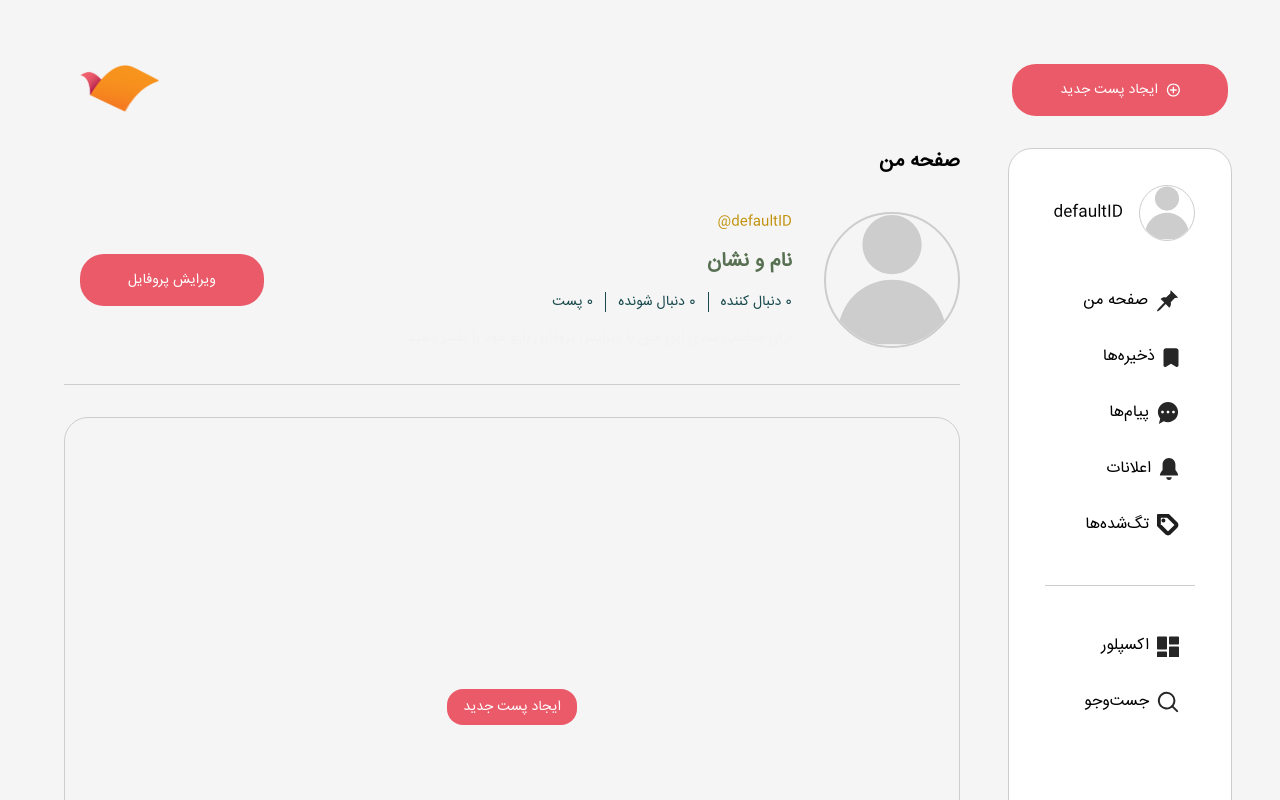
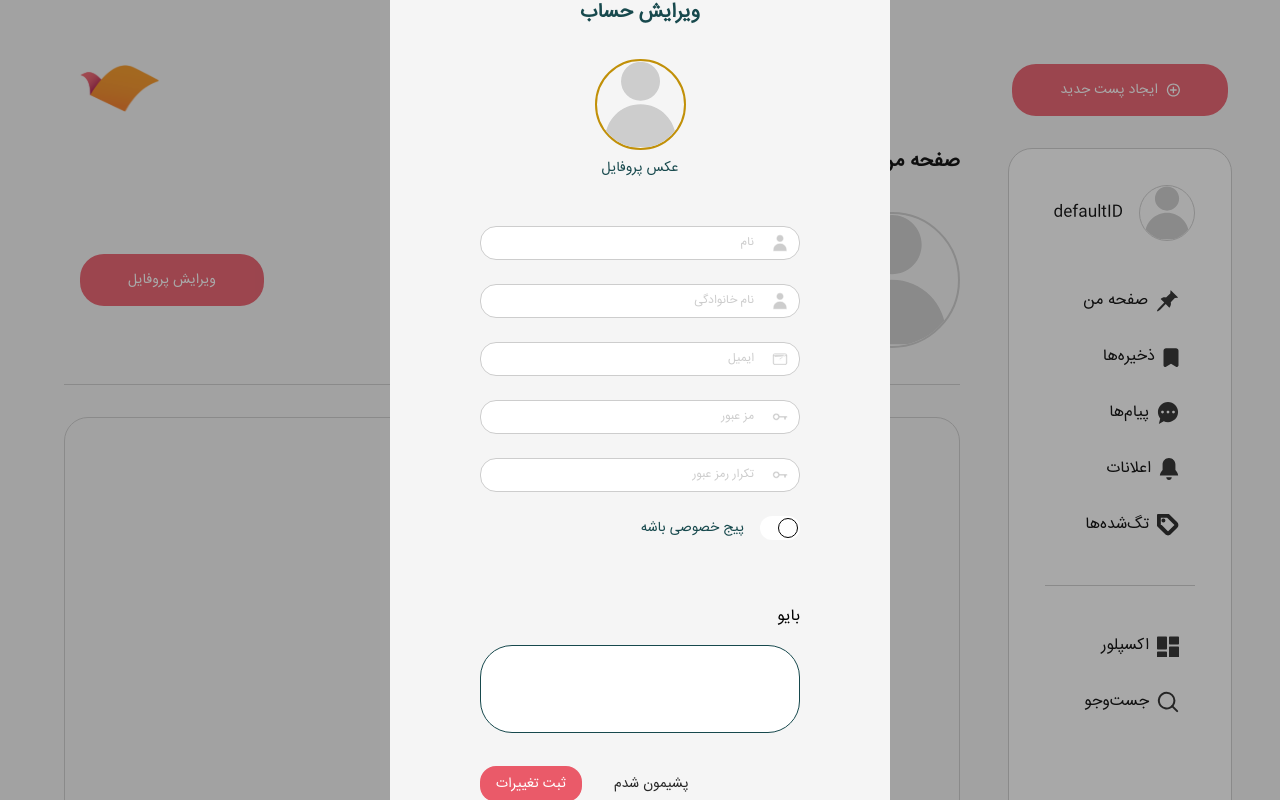
Before and after one commit to Arefe-Ehyaee/Collegegram, a React (Create React App) app in the folder cg-react/: page /userprofile in a window 1280 px wide. Both pictures are taken after a click on the button "ویرایش پروفایل". Shown: the top 800 px of the page. Built offline with nearby package versions, Linux system fonts and the light colour scheme.

Commit message:
Resolve "Edit Profile Modal"

```diff
--- a/cg-react/src/components/ButtonComponentH52.tsx
+++ b/cg-react/src/components/ButtonComponentH52.tsx
@@ -4,7 +4,7 @@ interface ButtonProps {
   text?: string;
   iconsrc?: string;
   styling?: string;
-  handleOnClick?:React.FC
+  handleOnClick?:()=>void
 
 }
 const CustomButtonH52 = ({ text, iconsrc, styling,handleOnClick }:ButtonProps) => {
--- /dev/null
+++ b/cg-react/src/components/EditProfileModal.tsx
@@ -0,0 +1,141 @@
+import React from "react";
+import TextInputComponent from "./TextInputComponent";
+import usericon from "../assets/icons/user.svg";
+import GmailSvg from "../assets/icons/gmail.svg";
+import key from "../assets/icons/key.svg";
+import { useForm } from "react-hook-form";
+import { zodResolver } from "@hookform/resolvers/zod";
+import { z } from "zod";
+import CustomButtonH36 from "./ButtonComponentH36";
+import ToggleSwitch from "./ToggleButton";
+
+const EditProfileSchema = z
+  .object({
+    name: z.string().min(3, { message: "نام باید حداقل 3 کاراکتر باشد" }),
+    surname: z
+      .string()
+      .min(3, { message: "نام خانوادگی باید حداقل 3 کاراکتر باشد" }),
+    email: z.string().email({ message: "ایمیل نامعتبر است" }),
+    password: z
+      .string({ required_error: "رمز عبور مورد نیاز است" })
+      .min(5, { message: "رمز عبور باید حداقل 5 کاراکتر باشد" }),
+    confirmPassword: z
+      .string({ required_error: "رمز عبور مورد نیاز است" })
+      .min(5, { message: "رمز عبور باید حداقل 5 کاراکتر باشد" }),
+  })
+  .superRefine(({ confirmPassword, password }, ctx) => {
+    if (confirmPassword !== password) {
+      ctx.addIssue({
+        code: "custom",
+        message: "پسورد‌ها باید یکسان باشند",
+        path: ["confirmPassword"],
+      });
+    }
+  });
+
+interface ModalProps {
+  closeModal: Function;
+  profileImage: string;
+}
+interface ProfileFormProps {
+  name: string;
+  surname: string;
+  password: string;
+  email: string;
+  bio: string;
+  confirmPassword: string;
+}
+
+const EditProfileModal = ({ closeModal, profileImage }: ModalProps) => {
+  const {
+    register,
+    handleSubmit,
+    formState: { errors },
+  } = useForm<ProfileFormProps>({
+    resolver: zodResolver(EditProfileSchema),
+  });
+
+  const onSubmit = (data: ProfileFormProps) => {
+    console.log(data);
+    closeModal()
+  };
+
+
+
+  return (
+    <div className="fixed inset-0 flex flex-col items-center justify-center bg-siah/40">
+      <div className="flex w-[500px] flex-col items-center justify-center rounded-3xl border-khakeshtari-400 bg-khakeshtari-100">
+        <div className="px-[90px] py-[64px] flex flex-col items-center">
+        <h2 className="pb-8 font-bold text-sabz-400 text-xl">ویرایش حساب</h2>
+        <img
+          src={profileImage}
+          alt="profile image edit/upload"
+          className="h-[91px] w-[91px] rounded-full border-2 border-tala"
+        />
+        <h3 className="pt-2 mb-12 text-sabz-200 text-sm">عکس پروفایل</h3>
+        <form onSubmit={handleSubmit(onSubmit)} className="space-y-6">
+          <TextInputComponent
+          styling="pr-[30px]"
+            type="text"
+            name="name"
+            placeholder="نام"
+            iconsrc={usericon}
+            register={register}
+            error={errors.name?.message}
+          ></TextInputComponent>
+          <TextInputComponent
+          styling="pr-[30px]"
+            type="text"
+            name="surname"
+            placeholder="نام خانوادگی"
+            iconsrc={usericon}
+            register={register}
+            error={errors.surname?.message}
+          ></TextInputComponent>
+          <TextInputComponent
+          styling="pr-[30px]"
+            type="email"
+            name="email"
+            placeholder="ایمیل"
+            iconsrc={GmailSvg}
+            register={register}
+            error={errors.email?.message}
+          ></TextInputComponent>
+          <TextInputComponent
+          styling="pr-[30px]"
+            type="password"
+            name="password"
+            placeholder="ٰمز عبور"
+            iconsrc={key}
+            register={register}
+          ></TextInputComponent>
+          <TextInputComponent
+          styling="pr-[30px]"
+            type="password"
+            name="confirmPassword"
+            placeholder="تکرار رمز عبور"
+            iconsrc={key}
+            register={register}
+            error={errors.confirmPassword?.message}
+          ></TextInputComponent>
+          <ToggleSwitch label="پیج خصوصی باشه"></ToggleSwitch>
+          <div>
+          <label className="block !pt-8 !pb-4" >بایو</label>
+          <textarea
+            name="bio"
+            id="bio"
+            className="h-[88px] w-[320px] resize-none rounded-[32px] border border-sabz-200 p-4"
+          ></textarea>
+          </div>
+          <div className="flex flex-row justify-end items-center">
+          <CustomButtonH36 text="پشیمون شدم" styling="!text-siah ml-4" handleOnClick={()=>closeModal()}/>
+          <CustomButtonH36 text="ثبت تغییرات" styling="bg-okhra-200" handleOnClick={handleSubmit(onSubmit)}/>
+          </div>
+        </form>
+        </div>
+      </div>
+    </div>
+  );
+};
+
+export default EditProfileModal;
--- a/cg-react/src/components/ProfilePageComponent.tsx
+++ b/cg-react/src/components/ProfilePageComponent.tsx
@@ -1,9 +1,9 @@
-import CustomButtonH36 from "./ButtonComponentH36";
 import CustomButtonH52 from "./ButtonComponentH52";
 import ShowPostsComponent from "./ShowPostsComponent";
 import defaultAvatar from "../assets/icons/defaultavatar.svg";
 import { useState } from "react";
 import React from "react";
+import EditProfileModal from "./EditProfileModal";
 
 export default function ProfilePageComponent() {
   const [userId, setUserId] = useState("@defaultID");
@@ -15,6 +15,10 @@ export default function ProfilePageComponent() {
   const [bio, setBio] = useState(
     "برای شخصی سازی این متن با ویرایش پروفایل بایو خود را تغییر دهید",
   );
+  const [showModal,setShowModal] = useState(false)
+  const closeModal = () => {
+    setShowModal(false)
+  }
 
   return (
     <div dir="rtl">
@@ -41,15 +45,16 @@ export default function ProfilePageComponent() {
                 <span className="border-l pl-3">{followings} دنبال شونده</span>
                 <span className="pl-3">{postCount} پست</span>
               </div>
-              <p className="mt-4 text-sm text-khakeshtari-500 max-sm:justify-self-center">
+              <p className="mt-4 text-sm text-khakeshtari-400 max-sm:justify-self-center">
                 {bio}
               </p>
             </div>
           </div>
-          <CustomButtonH52 text="ویرایش پروفایل" styling="bg-okhra-200" />
+          <CustomButtonH52 text="ویرایش پروفایل" styling="bg-okhra-200" handleOnClick={() => setShowModal(true)}/>
         </div>
       </div>
       <ShowPostsComponent />
+      {showModal && <EditProfileModal closeModal={closeModal} profileImage={avatar} />}
     </div>
   );
 }
--- a/cg-react/src/components/ToggleButton.tsx
+++ b/cg-react/src/components/ToggleButton.tsx
@@ -1,23 +1,24 @@
-import React from 'react'
-
+import React from "react";
 
 interface ToggleButtonProps {
   label: string;
 }
 
-const ToggleSwitch: React.FC<ToggleButtonProps> =({ label }) => {
+const ToggleSwitch: React.FC<ToggleButtonProps> = ({ label }) => {
   return (
-        <label className="inline-flex items-center cursor-pointer space-x-4">
-            <span className="ms-3 text-sm font-normal text-sabz-200 dark:text-gray-300">{label}</span>
+    <label className="inline-flex cursor-pointer items-center space-x-4">
+
       <input
         type="checkbox"
         id="flexSwitchCheckDefault"
-            className="sr-only peer"
+        className="peer sr-only"
       />
-          <div className="relative w-[40px] h-[24px] bg-white peer-focus:outline-none  peer-checked:bg-okhra-200 peer-focus:ring-0 focus:ring-white dark:peer-focus:ring-khakeshtari-400 rounded-full peer dark:bg-gray-700 peer-checked:bg-blue-600 peer-checked:after:translate-x-full rtl:peer-checked:after:-translate-x-full after:content-[''] after:absolute after:top-[2px] after:left-[2px] after:bg-white after:border-gray-300 after:border after:rounded-full after:h-[20px] after:w-[20px] after:transition-all dark:border-gray-600"></div>
-
+      <div className="dark:bg-gray-700 peer-checked:bg-blue-600 after:border-gray-300 dark:border-gray-600 peer relative h-[24px] w-[40px] rounded-full bg-white after:absolute after:right-[2px] after:top-[2px] after:h-[20px] after:w-[20px] after:rounded-full after:border after:bg-white after:transition-all after:content-[''] focus:ring-white peer-checked:bg-okhra-200 peer-checked:after:translate-x-full peer-focus:outline-none peer-focus:ring-0 rtl:peer-checked:after:-translate-x-full dark:peer-focus:ring-khakeshtari-400"></div>
+      <span className="dark:text-gray-300 ms-3 text-sm font-normal text-sabz-200">
+        {label}
+      </span>
     </label>
   );
 };
 
-export default ToggleSwitch
+export default ToggleSwitch;
--- a/cg-react/tailwind.config.js
+++ b/cg-react/tailwind.config.js
@@ -27,7 +27,8 @@ module.exports = {
       sabz: {
         100: "#587052",
         200: "#17494D",
-        300: "#C3F9C2"
+        300: "#C3F9C2",
+        400: "#17494D",
       },
       gray: "#CDCDCD",
       tala:'#C19008',
```
Also changed, not shown: cg-react/src/assets/icons/camera.svg (added). Lines whose indentation alone changed are shown as unchanged.
